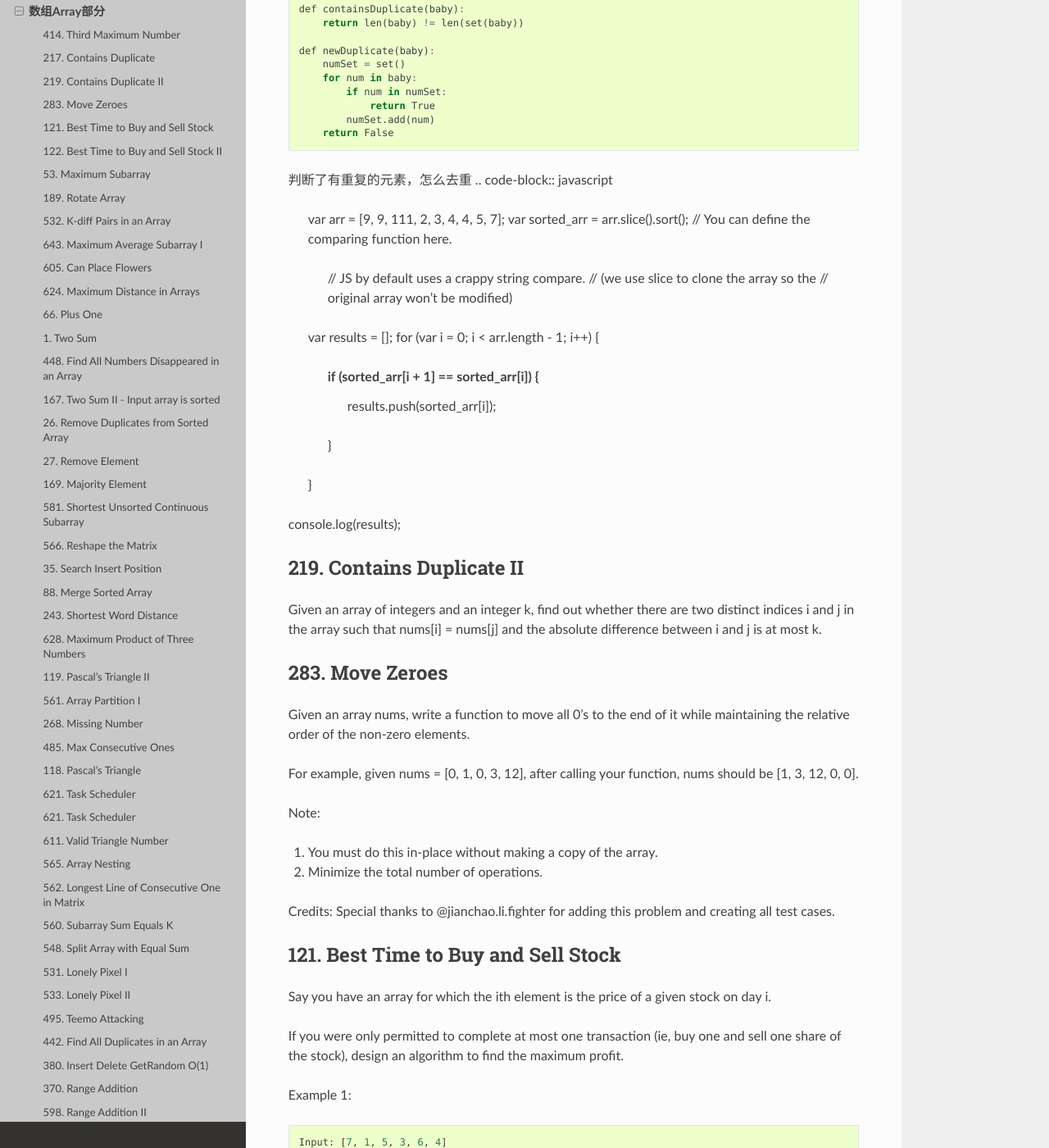
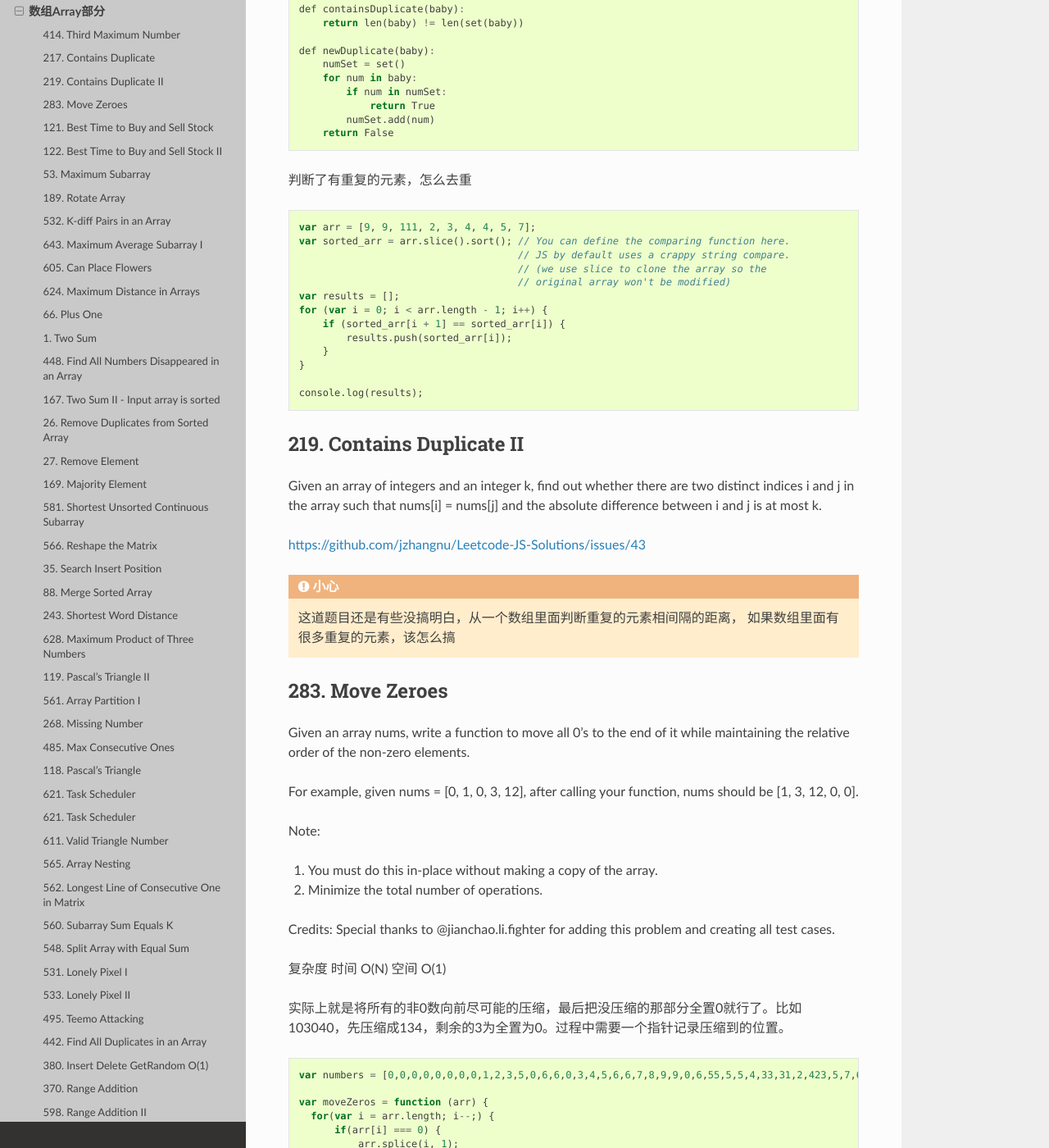
Before and after one commit to darcyWang/tianbao, a Sphinx documentation site: the page built from source/leetcode/array.rst, in a window 1280 px wide and 1400 px high, scrolled down 2645 px. Shown: the whole window at 82% size. Built offline with Sphinx 7.4.7 and the Read the Docs theme 2.0.0, drawn with Linux system fonts in a browser that asks for light colours; some of the changed text lies outside the part shown.

Commit message:
modified

```diff
--- a/source/leetcode/array.rst
+++ b/source/leetcode/array.rst
@@ -130,6 +130,7 @@ Given an array of integers, find if the array contains any duplicates. Your func
             return False
 
 判断了有重复的元素，怎么去重
+
 .. code-block:: javascript
 
         var arr = [9, 9, 111, 2, 3, 4, 4, 5, 7];
@@ -144,14 +145,20 @@ Given an array of integers, find if the array contains any duplicates. Your func
             }
         }
 
-console.log(results);
+        console.log(results);
 
 219. Contains Duplicate II
 --------------------------
 
 Given an array of integers and an integer k, find out whether there are two distinct indices i and j in the array such that nums[i] = nums[j] and the absolute difference between i and j is at most k.
 
-
+https://github.com/jzhangnu/Leetcode-JS-Solutions/issues/43
+
+
+.. caution::
+
+        这道题目还是有些没搞明白，从一个数组里面判断重复的元素相间隔的距离，
+        如果数组里面有很多重复的元素，该怎么搞
 
 
 283. Move Zeroes
@@ -170,6 +177,32 @@ Credits:
 Special thanks to @jianchao.li.fighter for adding this problem and creating all test cases.
 
 
+复杂度
+时间 O(N) 空间 O(1)
+
+实际上就是将所有的非0数向前尽可能的压缩，最后把没压缩的那部分全置0就行了。比如103040，先压缩成134，剩余的3为全置为0。过程中需要一个指针记录压缩到的位置。
+
+
+.. code-block:: javascript
+
+        var numbers = [0,0,0,0,0,0,0,0,1,2,3,5,0,6,6,0,3,4,5,6,6,7,8,9,9,0,6,55,5,5,4,33,31,2,423,5,7,657,8,679,564,345,0,231,2,3,3,32,3,3,3,4,5,6,6,7,8,9,96,5,4,4,4,3,3,3,5,6,7,8,9,9];
+
+        var moveZeros = function (arr) {
+          for(var i = arr.length; i--;) {
+              if(arr[i] === 0) {
+                  arr.splice(i, 1);
+                  arr.push(0);
+              }
+          }
+          return arr;
+        }
+
+
+        var moveZeros = function (arr) {
+          return arr.filter(function(x) {return x !== 0}).concat(arr.filter(function(x) {return x === 0;}));
+        }
+
+还是没有看到Python的写法
 
 
 
--- a/source/practice/question.py
+++ b/source/practice/question.py
@@ -62,8 +62,9 @@ ids = [1,4,3,3,4,2,3,4,5,6,1]
 news_ids = list(set(ids))
 # news_ids.sort(key=ids.index)
 
+numbers = [20,67,3,2.6,7,74,2.8,90.8,52.8,4,3,2,5,7]
 
-def containsNearbyDuplicate(self, nums, k):
+def containsNearbyDuplicateOne(nums, k):
     numDict = dict()
     for x in range(len(nums)):
         idx = numDict.get(nums[x])
@@ -72,7 +73,7 @@ def containsNearbyDuplicate(self, nums, k):
         numDict[nums[x]] = x
     return False
 
-def containsNearbyDuplicate(self, nums, k):
+def containsNearbyDuplicate(nums, k):
     lookup = {}
     for i, num in enumerate(nums):
         if num not in lookup:
@@ -85,10 +86,25 @@ def containsNearbyDuplicate(self, nums, k):
             lookup[num] = i
     return False
 
+# print containsNearbyDuplicateOne(numbers, 10)
+
+
+bbb = "the sky is blue"
+
+def reverseWords(s):
+    return ' '.join(reversed(s.split()))
+
+def reverseWords2(s):
+    print " ".join(s.split()[::-1])
+
+# print reverseWords(bbb)
+# print reverseWords2(bbb)
+
+
+
 # print news_ids
 
-numbers = [20,67,3,2.6,7,74,2.8,90.8,52.8,4,3,2,5,7]
-babys = [7,10]
+# babys = [7,10]
 
 # print third_largest(babys)
 # print newDuplicate(babys)
```
Also changed, not shown: other parts of source/leetcode/array.rst (+1 -2 lines), source/leetcode/string.rst (+77 -47 lines).
